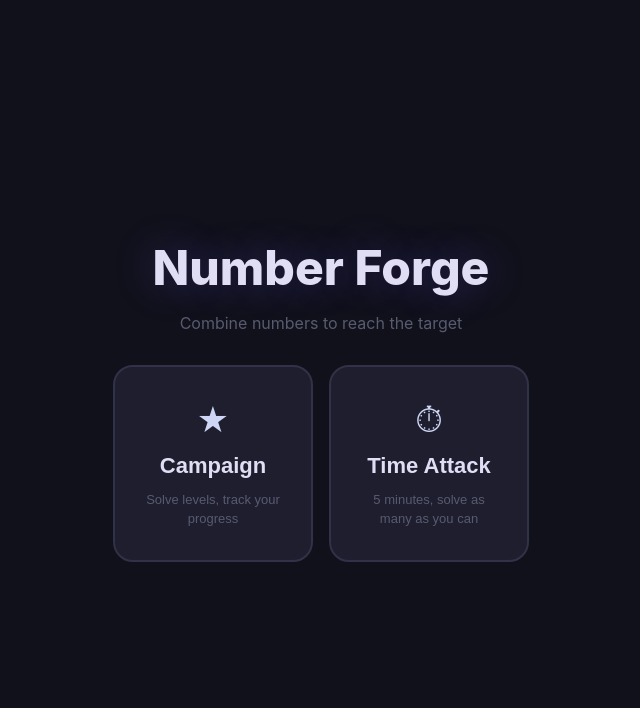
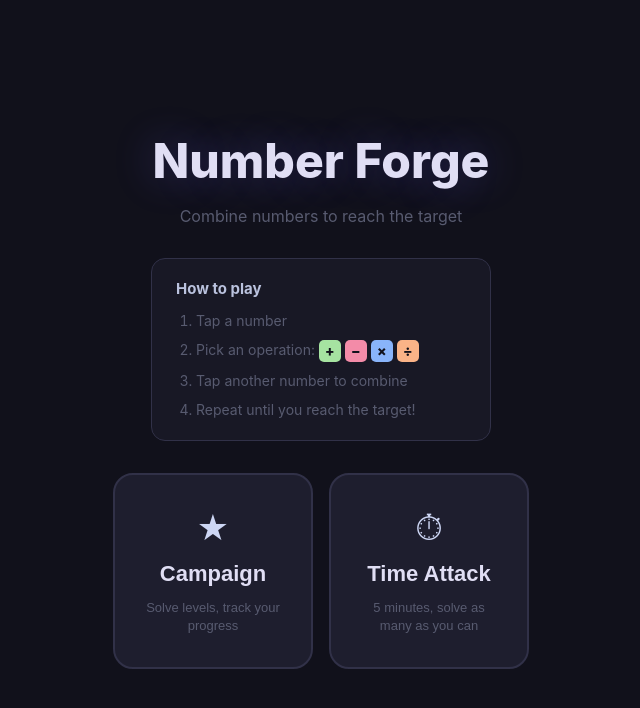
Before and after one commit to gromozeka1980/number-forge, a React (Vite) app: page / in a window 1280 px wide. Shown: the top 708 px of the page, without its empty margins (319-959 px from the left). Built offline with nearby package versions, Linux system fonts and the light colour scheme.

Commit message:
Remove history log, add spacing around circle, add how-to-play in menu

```diff
--- a/src/App.css
+++ b/src/App.css
@@ -170,7 +170,7 @@
 .circle-container {
   position: relative;
   flex-shrink: 0;
-  margin-top: 24px;
+  margin: 24px 0;
 }
 
 /* ===== Tokens ===== */
@@ -538,6 +538,47 @@
   font-size: 13px;
   color: #585b70;
   line-height: 1.4;
+}
+
+/* ===== How to play ===== */
+.how-to-play {
+  padding: 20px 24px;
+  border-radius: 14px;
+  background: #181825;
+  border: 1px solid #313148;
+  max-width: 340px;
+  width: 100%;
+}
+
+.how-to-title {
+  font-size: 15px;
+  font-weight: 700;
+  color: #bac2de;
+  margin: 0 0 12px;
+}
+
+.how-to-steps {
+  margin: 0;
+  padding-left: 20px;
+  display: flex;
+  flex-direction: column;
+  gap: 8px;
+  font-size: 14px;
+  color: #585b70;
+  line-height: 1.5;
+}
+
+.how-op {
+  display: inline-flex;
+  align-items: center;
+  justify-content: center;
+  width: 22px;
+  height: 22px;
+  border-radius: 5px;
+  font-size: 14px;
+  font-weight: 800;
+  color: #11111b;
+  vertical-align: middle;
 }
 
 /* ===== Back button ===== */
--- a/src/App.jsx
+++ b/src/App.jsx
@@ -8,6 +8,17 @@ function Menu({ onSelect }) {
     <div className="menu">
       <h1 className="menu-title">Number Forge</h1>
       <p className="menu-subtitle">Combine numbers to reach the target</p>
+
+      <div className="how-to-play">
+        <h3 className="how-to-title">How to play</h3>
+        <ol className="how-to-steps">
+          <li>Tap a number</li>
+          <li>Pick an operation: <span className="how-op" style={{background:'#a6e3a1'}}>+</span> <span className="how-op" style={{background:'#f38ba8'}}>−</span> <span className="how-op" style={{background:'#89b4fa'}}>×</span> <span className="how-op" style={{background:'#fab387'}}>÷</span></li>
+          <li>Tap another number to combine</li>
+          <li>Repeat until you reach the target!</li>
+        </ol>
+      </div>
+
       <div className="menu-cards">
         <button className="menu-card" onClick={() => onSelect('campaign')}>
           <span className="menu-card-icon">&#9733;</span>
--- a/src/GameBoard.jsx
+++ b/src/GameBoard.jsx
@@ -46,17 +46,6 @@ function FractionDisplay({ value, className = '' }) {
   );
 }
 
-function HistoryStep({ step, index }) {
-  return (
-    <div className="history-step" style={{ animationDelay: `${index * 0.05}s` }}>
-      <FractionDisplay value={step.a} />
-      <span className="history-op">{step.symbol}</span>
-      <FractionDisplay value={step.b} />
-      <span className="history-eq">=</span>
-      <FractionDisplay value={step.result} />
-    </div>
-  );
-}
 
 function getTargetAngles(count) {
   if (count === 1) return [0];
@@ -398,14 +387,6 @@ export default function GameBoard({ numbers, target, onSolve, extraHeader, round
         </div>
       )}
 
-      {history.length > 0 && (
-        <div className="history-section">
-          {history.map((step, i) => (
-            <HistoryStep key={i} step={step} index={i} />
-          ))}
-        </div>
-      )}
-
       <div className="circle-container" style={{ width: CIRCLE_SIZE, height: CIRCLE_SIZE }}>
         {tokens.map((token) => {
           const angle = renderAngles[token.id] ?? 0;
```
